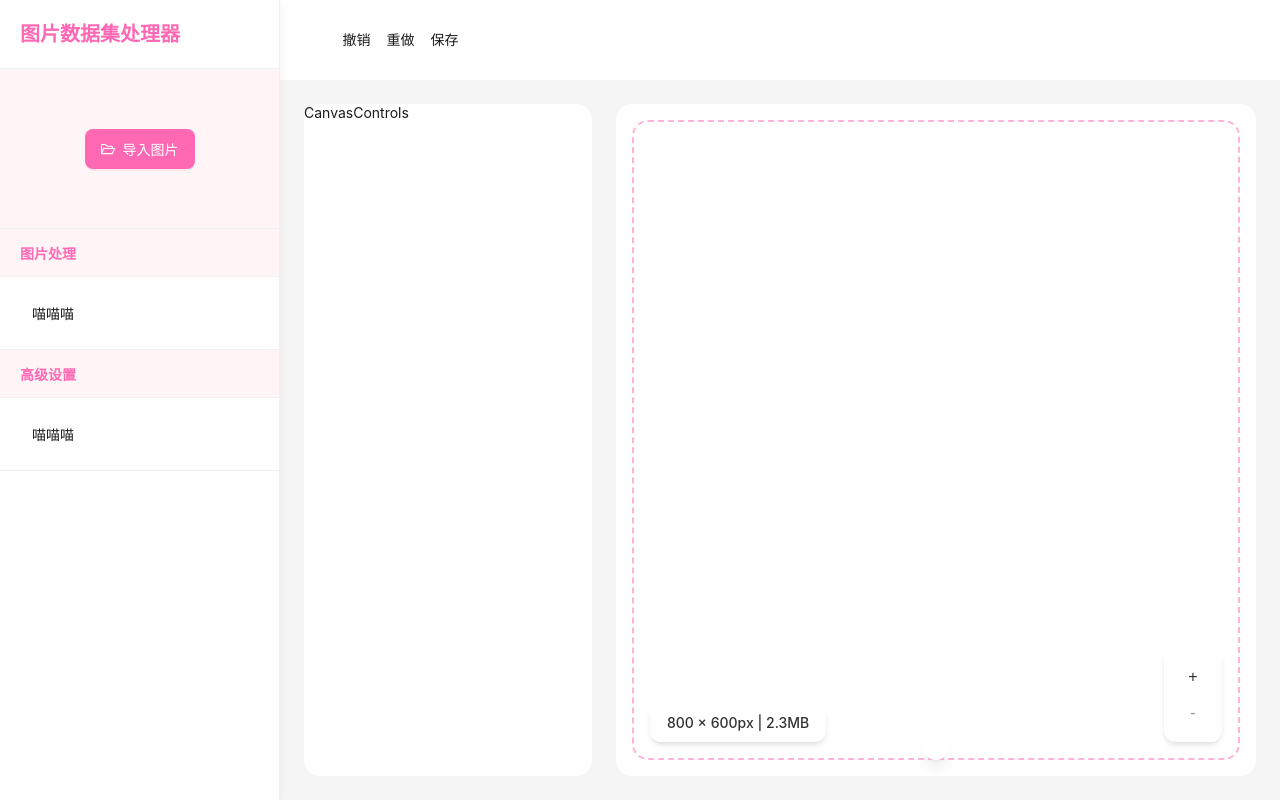
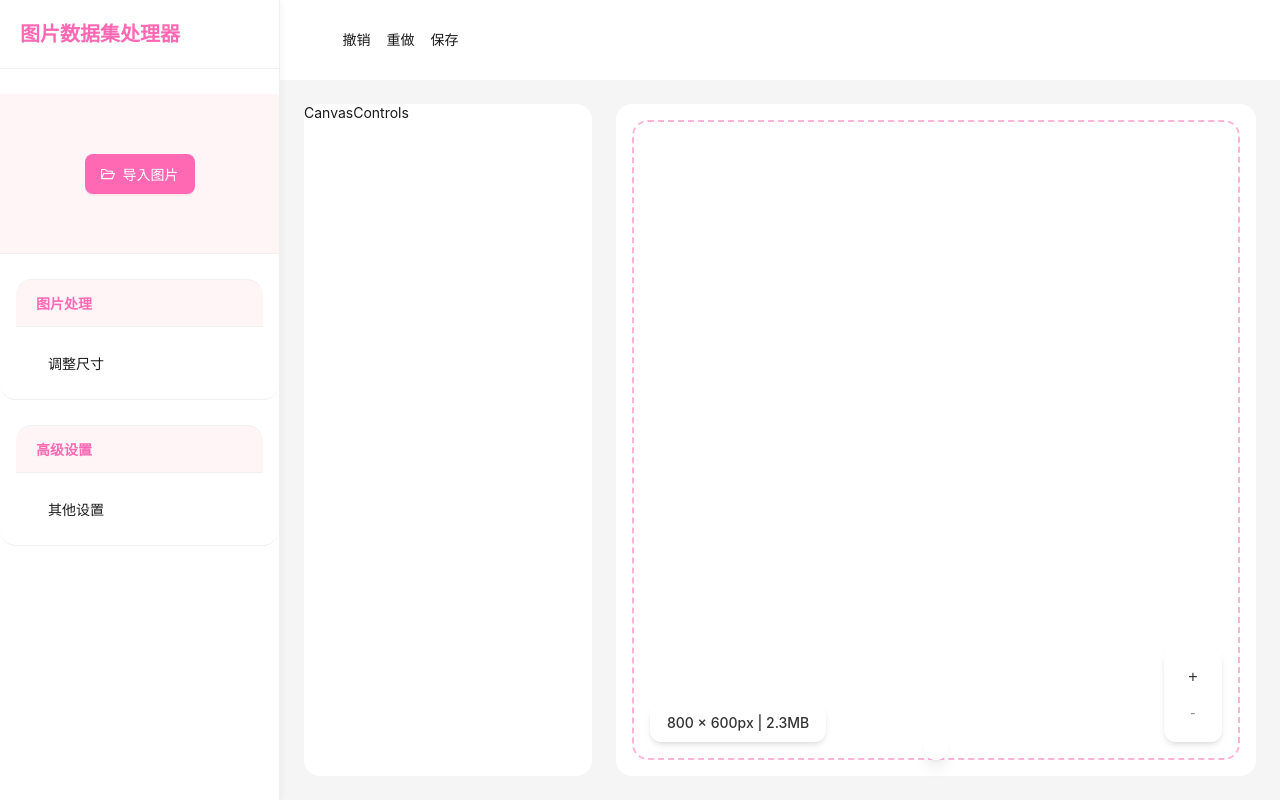
Before and after one commit to nanxfu/img-dataset-processor, a React (Vite) app: page / in a window 1280 px wide. Built offline with nearby package versions, Linux system fonts and the light colour scheme.

Commit message:
feat: implement toolbar

```diff
--- a/src/features/EditorSpace/components/ImagePreview.tsx
+++ b/src/features/EditorSpace/components/ImagePreview.tsx
@@ -194,12 +194,14 @@ const minScalingFactor = 1;
 const ImagePreview: React.FC = () => {
   const images = useImageStore(state => state.images);
   const selectedImage = useImageStore(state => state.selectedImage);
+  const isCropMode = useImageStore(state => state.isCropMode);
   const imageRef = useRef<HTMLImageElement>(null);
   const [scalingFactor, setScalingFactor] = useState(1);
 
   const { cropRegion, isDrawing, handleMouseDown, handleMouseMove, handleMouseUp } =
     useCropRegionDrawer({
       imageRef,
+      initialRegion: isCropMode ? { top: 200, right: 200, bottom: 200, left: 200 } : undefined,
     });
 
   useEffect(() => {
@@ -241,14 +243,16 @@ const ImagePreview: React.FC = () => {
                 src={selectedImage.url}
                 alt={selectedImage.name}
                 draggable={false}
-                onMouseDown={handleMouseDown}
-                onMouseMove={handleMouseMove}
-                onMouseUp={handleMouseUpEvent}
-                onMouseLeave={handleMouseUpEvent}
+                onMouseDown={isCropMode ? handleMouseDown : undefined}
+                onMouseMove={isCropMode ? handleMouseMove : undefined}
+                onMouseUp={isCropMode ? handleMouseUpEvent : undefined}
+                onMouseLeave={isCropMode ? handleMouseUpEvent : undefined}
                 style={{
                   transform: `scale(${scalingFactor})`,
+                  cursor: isCropMode ? 'crosshair' : 'default',
                 }}
               />
+              {isCropMode && (
                 <CropRegionPreview
                   draggable={false}
                   src={selectedImage.url}
@@ -261,6 +265,7 @@ const ImagePreview: React.FC = () => {
                     }px ${cropRegion.bottom / scalingFactor}px ${cropRegion.left / scalingFactor}px)`,
                   }}
                 />
+              )}
             </React.Fragment>
           )}
           <MetadataPanel>
--- a/src/features/ToolBar/ToolSidebar.tsx
+++ b/src/features/ToolBar/ToolSidebar.tsx
@@ -45,6 +45,7 @@ const UploadImageArea = styled.div`
   height: 160px;
 
   /* 盒模型属性 */
+  margin: 25px 0px;
   padding: 24px;
   border-bottom: 1px solid #f0f0f0;
 
@@ -80,6 +81,9 @@ const UploadButton = styled(Button)`
 
 const ToolSidebar: React.FC = () => {
   const addImage = useImageStore(state => state.addImage);
+  const selectedImage = useImageStore(state => state.selectedImage);
+  const isCropMode = useImageStore(state => state.isCropMode);
+  const setCropMode = useImageStore(state => state.setCropMode);
 
   const handleFileUpload = (info: UploadChangeParam) => {
     if (info.file && info.file.status !== 'uploading') {
@@ -92,6 +96,29 @@ const ToolSidebar: React.FC = () => {
       addImage(newImage);
     }
   };
+
+  const imageProcessingTools = [
+    {
+      id: 'crop',
+      label: '调整尺寸',
+      onClick: () => {
+        if (selectedImage) {
+          setCropMode(!isCropMode);
+        }
+      },
+      isActive: isCropMode,
+    },
+  ];
+
+  const advancedSettingsTools = [
+    {
+      id: 'other',
+      label: '其他设置',
+      onClick: () => {
+        // 处理其他设置
+      },
+    },
+  ];
 
   return (
     <StyledSider width={280}>
@@ -113,8 +140,8 @@ const ToolSidebar: React.FC = () => {
           </UploadButton>
         </Upload>
       </UploadImageArea>
-      <SettingPanel title="图片处理" />
-      <SettingPanel title="高级设置" />
+      <SettingPanel title="图片处理" tools={imageProcessingTools} />
+      <SettingPanel title="高级设置" tools={advancedSettingsTools} />
     </StyledSider>
   );
 };
--- a/src/features/ToolBar/components/SettingPanel.tsx
+++ b/src/features/ToolBar/components/SettingPanel.tsx
@@ -7,6 +7,9 @@ const PanelContainer = styled.section`
 
   /* 盒模型属性 */
   border-bottom: 1px solid #f0f0f0;
+  margin: 25px 0px;
+  padding: 0px 16px;
+  border-radius: 16px;
 `;
 
 const PanelTitle = styled.header`
@@ -17,7 +20,9 @@ const PanelTitle = styled.header`
 
   /* 盒模型属性 */
   padding: 0 20px;
+  border-top: 1px solid #f0f0f0;
   border-bottom: 1px solid #f0f0f0;
+  border-radius: 16px 16px 0 0;
 
   /* 视觉属性 */
   background-color: #fff5f7;
@@ -47,7 +52,7 @@ const PanelContent = styled.div`
   background-color: #ffffff;
 `;
 
-const ToolButton = styled.div`
+const ToolButton = styled.div<{ $isActive?: boolean }>`
   /* 布局属性 */
   display: flex;
   align-items: center;
@@ -58,7 +63,8 @@ const ToolButton = styled.div`
   border-radius: 6px;
 
   /* 视觉属性 */
-  color: #1a1a1a;
+  color: ${props => (props.$isActive ? '#ff69b4' : '#1a1a1a')};
+  background-color: ${props => (props.$isActive ? '#fff5f7' : 'transparent')};
   cursor: pointer;
 
   /* 文本属性 */
@@ -77,12 +83,28 @@ const ToolButton = styled.div`
   }
 `;
 
-const SettingPanel: React.FC<{ title: string }> = ({ title }) => {
+interface ToolItem {
+  id: string;
+  label: string;
+  onClick: () => void;
+  isActive?: boolean;
+}
+
+interface SettingPanelProps {
+  title: string;
+  tools: ToolItem[];
+}
+
+const SettingPanel: React.FC<SettingPanelProps> = ({ title, tools }) => {
   return (
     <PanelContainer>
       <PanelTitle>{title}</PanelTitle>
       <PanelContent>
-        <ToolButton>喵喵喵</ToolButton>
+        {tools.map(tool => (
+          <ToolButton key={tool.id} onClick={tool.onClick} $isActive={tool.isActive}>
+            {tool.label}
+          </ToolButton>
+        ))}
       </PanelContent>
     </PanelContainer>
   );
--- a/src/store/useImageStore.ts
+++ b/src/store/useImageStore.ts
@@ -10,16 +10,19 @@ export interface Image {
 interface ImageState {
   images: Image[];
   selectedImage: Image | null;
+  isCropMode: boolean;
   addImage: (image: Image) => void;
   removeImage: (id: string) => void;
   selectImage: (id: string) => void;
   clearImages: () => void;
+  setCropMode: (isCropMode: boolean) => void;
 }
 
 export const useImageStore = create<ImageState>()(
   devtools(set => ({
     images: [],
     selectedImage: null,
+    isCropMode: false,
     addImage: image =>
       set(state => ({
         images: [...state.images, image],
@@ -35,5 +38,6 @@ export const useImageStore = create<ImageState>()(
         selectedImage: state.images.find(img => img.id === id) || null,
       })),
     clearImages: () => set({ images: [], selectedImage: null }),
+    setCropMode: isCropMode => set({ isCropMode }),
   }))
 );
```
Lines whose indentation alone changed are shown as unchanged.
